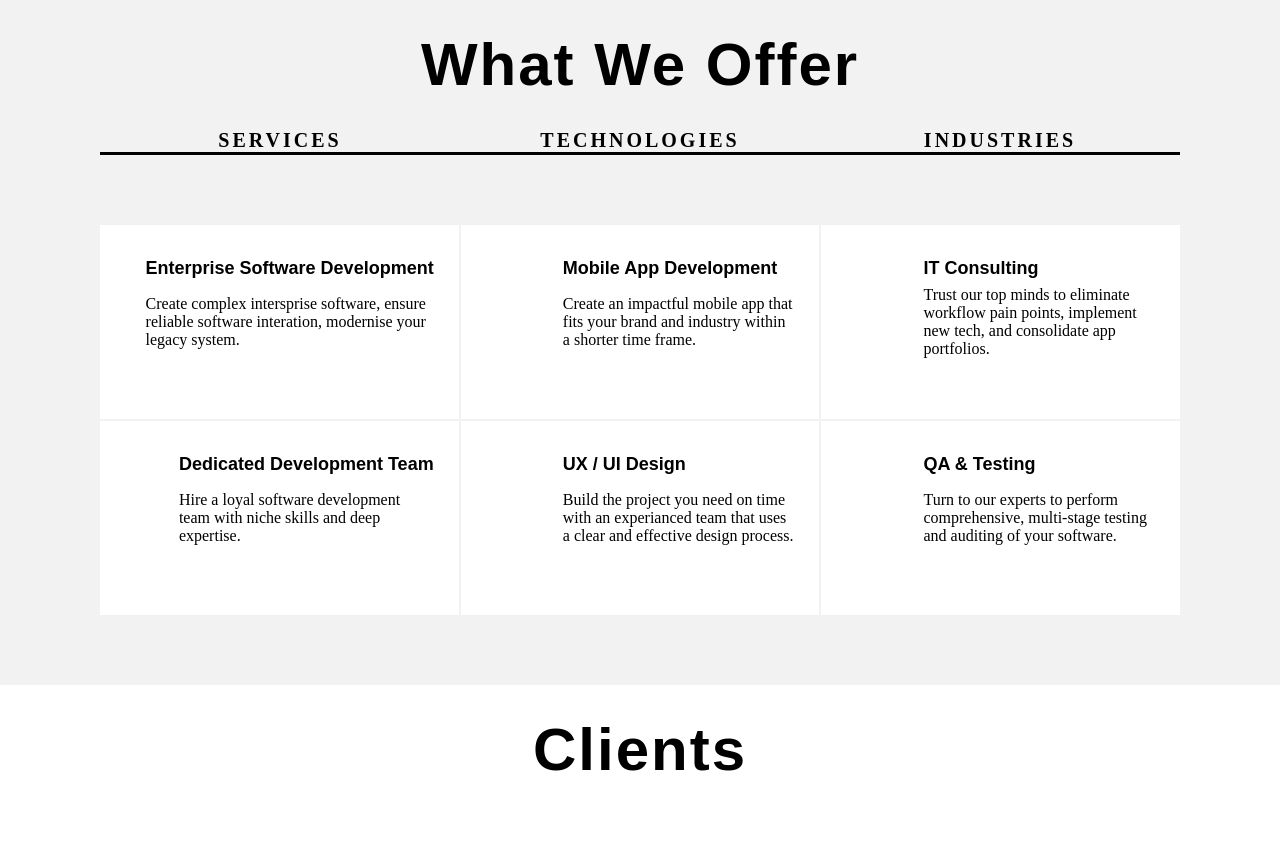
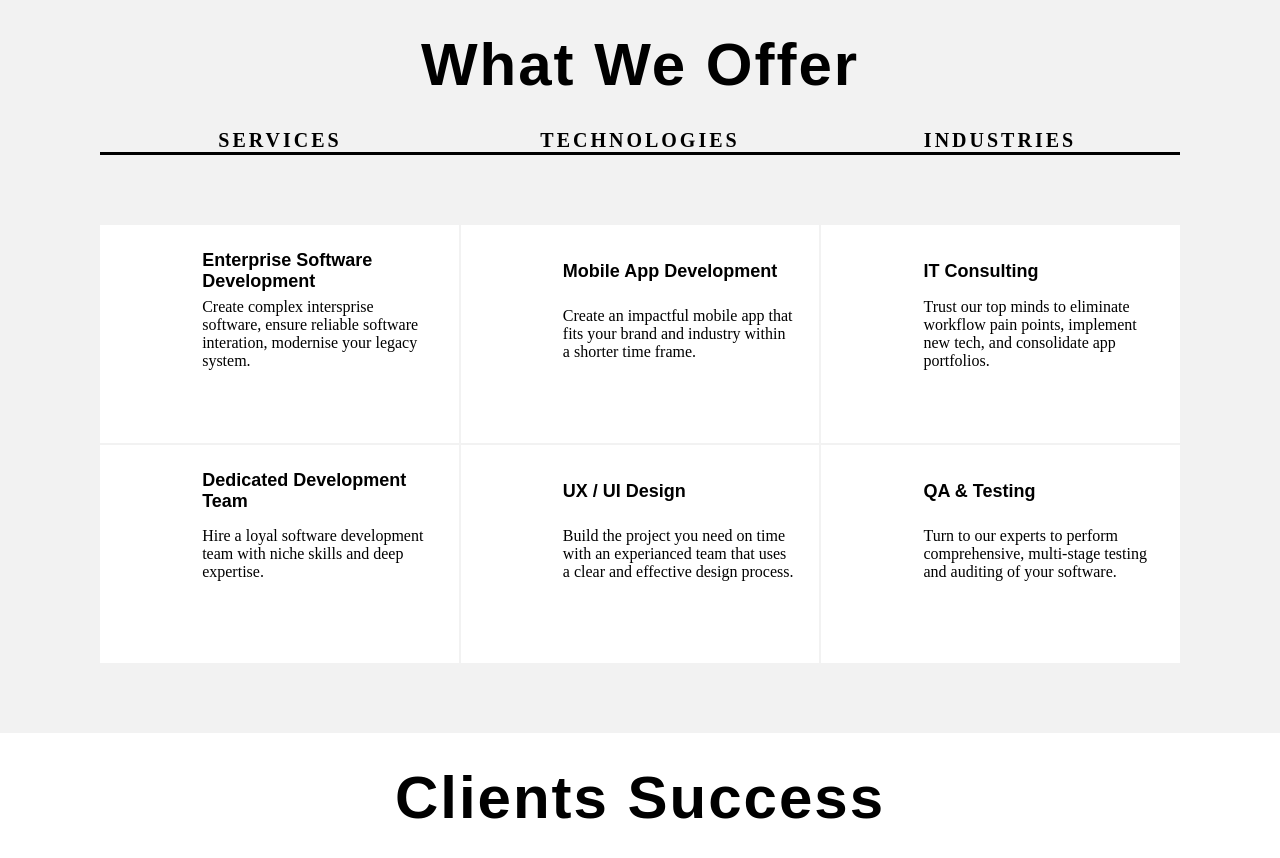
Before and after one commit to chingu-voyages/v8-toucans-team-01, a React (Create React App) app: page / in a window 1280 px wide. Shown: the top 858 px of the page. Before the commit the page ends 814 px from the top, so only its background shows below. Built offline with nearby package versions, Linux system fonts and the light colour scheme; a web font is replaced by a local one.

Commit message:
update client section

```diff
--- a/src/components/section_3_services/infoContainer/info.module.css
+++ b/src/components/section_3_services/infoContainer/info.module.css
@@ -23,9 +23,7 @@
 .container:hover .viewMore {
   display: inherit;
 }
-.container:hover .p {
-  color: #f4f4f4;
-}
+
 .image {
   grid-column: 1/2;
   grid-row: 1/4;
@@ -36,7 +34,6 @@
   font-size: 18px;
   justify-self: left;
   align-self: center;
-  white-space: nowrap;
   font-family: Arial, Helvetica, sans-serif;
   font-weight: bold;
 }
--- a/src/components/section_5_clients/Clients.js
+++ b/src/components/section_5_clients/Clients.js
@@ -4,7 +4,7 @@ import Title from "../title/Title";
 const clients = () => {
   return (
     <div>
-      <Title name="Clients" />
+      <Title name="Clients Success" />
     </div>
   );
 };
```
